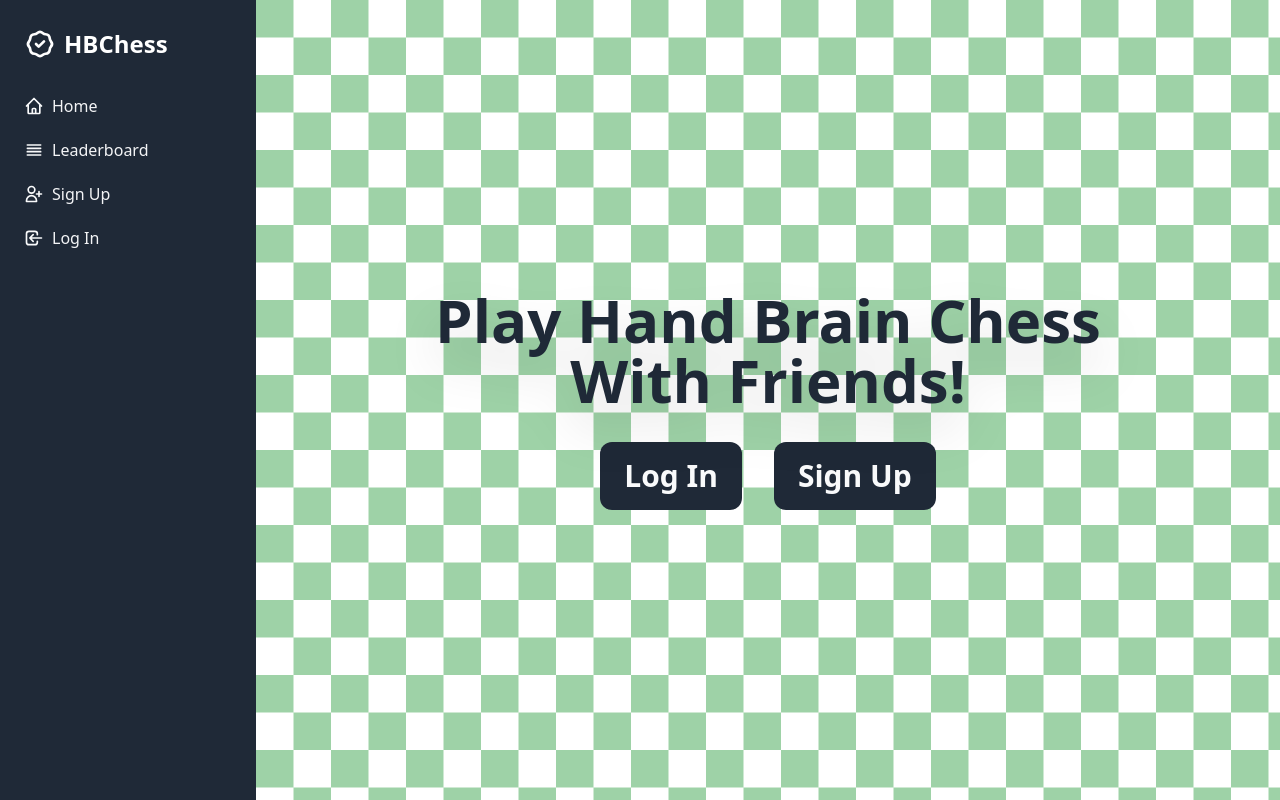
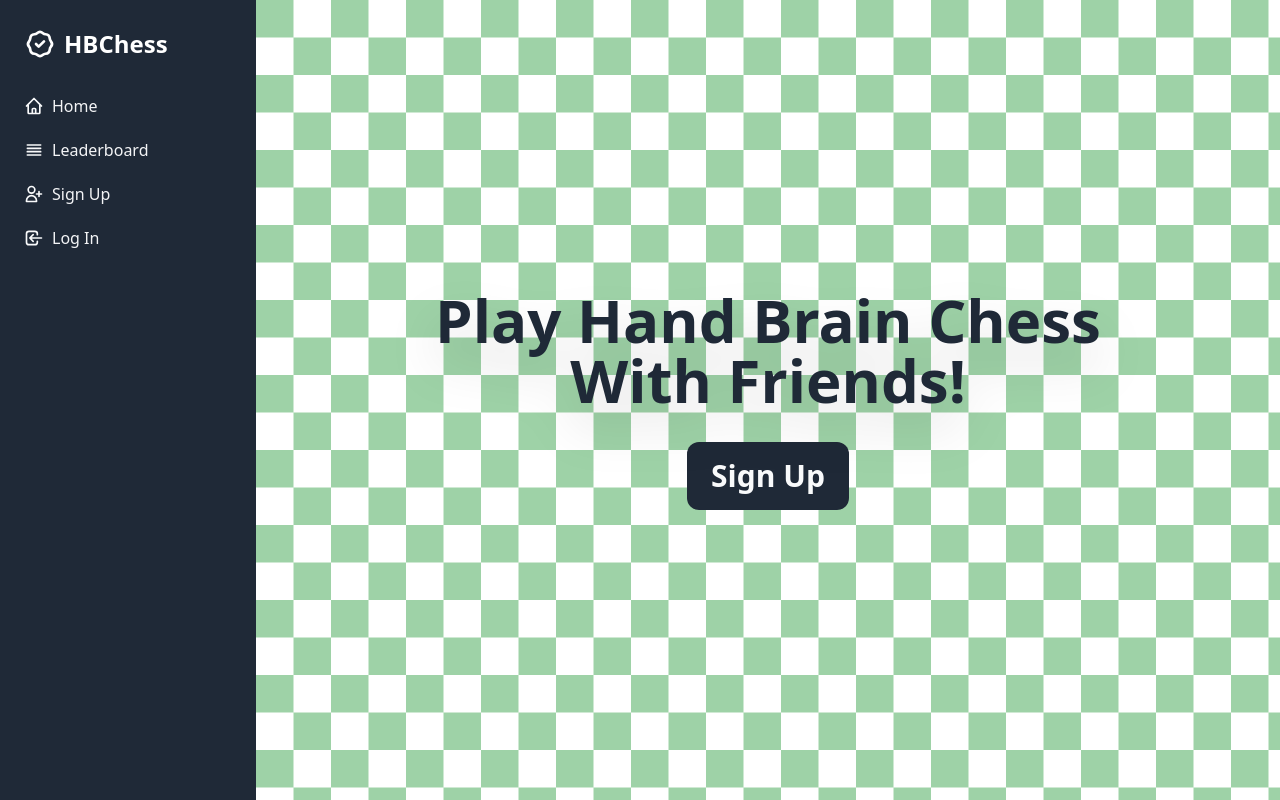
Before and after one commit to jonathandieu/hbchess-frontend, a React (Create React App) app: page / in a window 1280 px wide. Built offline with nearby package versions, Linux system fonts and the light colour scheme.

Commit message:
Revert "Added log in button on landing page and fixed redirect on sign up page"

```diff
--- a/src/pages/Landing.tsx
+++ b/src/pages/Landing.tsx
@@ -8,10 +8,7 @@ function Landing() {
         <h1 className="w-2/3 text-4xl font-bold text-center text-gray-800 drop-shadow-2xl xl:text-6xl 2xl:text-9xl">
           Play Hand Brain Chess With Friends!
         </h1>
-        <div className="flex flex-row space-x-8">
-          <ButtonLink toLink="/auth/login">Log In</ButtonLink>
-          <ButtonLink toLink="/auth/signup">Sign Up</ButtonLink>
-        </div>
+        <ButtonLink toLink="/auth/signup">Sign Up</ButtonLink>
       </div>
     </LoggedOutTemplate>
   );
--- a/src/pages/Register.tsx
+++ b/src/pages/Register.tsx
@@ -5,7 +5,6 @@ import { RegisterRequest, useRegisterMutation } from '../app/services/authApi';
 import { useNavigate } from 'react-router-dom';
 import Spinner from '../components/Spinner';
 import { toast } from 'react-toastify';
-import { Link } from 'react-router-dom';
 
 function Register() {
   const navigate = useNavigate();
@@ -115,12 +114,12 @@ function Register() {
             <div className="flex justify-center">
               <div className="text-sm">
                 {'Already have an account? '}
-                <Link
-                  to="/auth/login"
+                <a
+                  href="#"
                   className="font-medium text-green-600 hover:text-green-500"
                 >
                   Sign In
-                </Link>
+                </a>
               </div>
             </div>
           </form>
```
